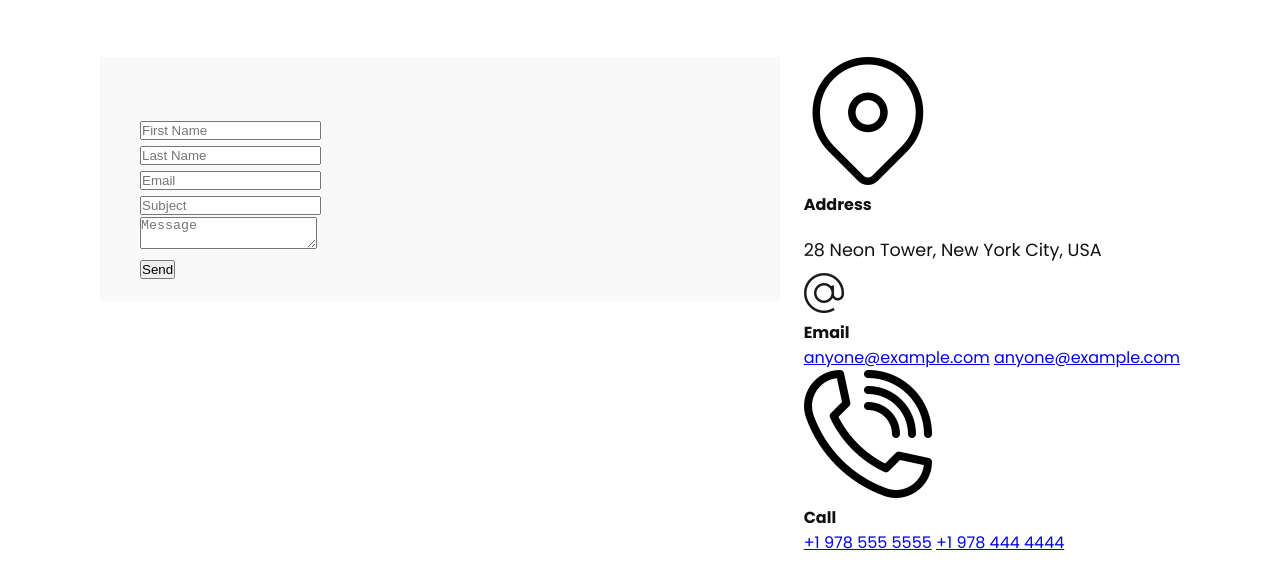
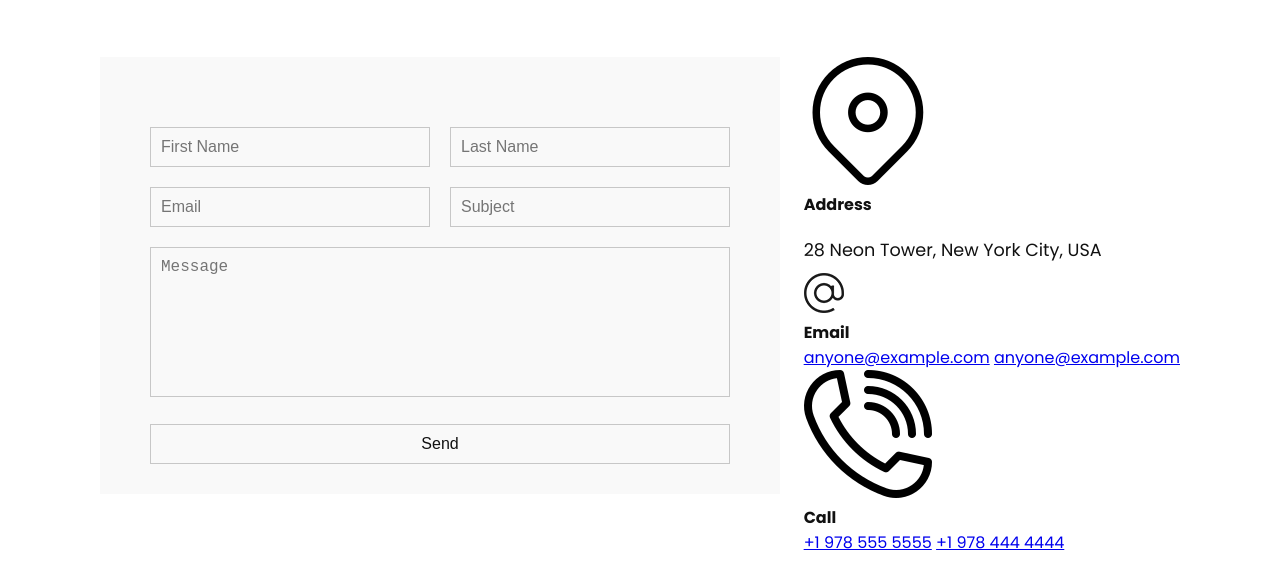
Before and after one commit to Annie-Huang/creative-agency-website, a website: page contact.html in a window 1280 px wide. Shown: the part 280-860 px from the top of the page. Drawn offline with Linux system fonts and the light colour scheme.

Commit message:
Style the input and textarea.

```diff
--- a/css/style.css
+++ b/css/style.css
@@ -264,6 +264,40 @@ section.home {
   width: 100%;
 }
 
+.contact-form .row {
+  width: 100%;
+  display: flex;
+}
+
+.contact-form .input50 {
+  width: 50%;
+  margin: 0 10px;
+}
+
+.contact-form .input100 {
+  width: 100%;
+  margin: 0 10px;
+}
+
+.contact-form .row input,
+.contact-form .row textarea {
+  position: relative;
+  border: 1px solid rgba(0, 0, 0, 0.2);
+  color: #111;
+  background: transparent;
+  width: 100%;
+  padding: 10px;
+  outline: none; /* otherwise, Chrome will default make the border thick in black color by default  when it's on focus*/
+  font-size: 16px;
+  font-weight: 300;
+  margin: 10px 0; /* the left and right margin is default under the input 50 input 100 level already */
+  resize: none; /* resize is for the textarea */
+}
+
+.contact-form .row textarea {
+  height: 150px;
+}
+
 @media (max-width: 1068px) {
   .home-img {
     display: none;
```
